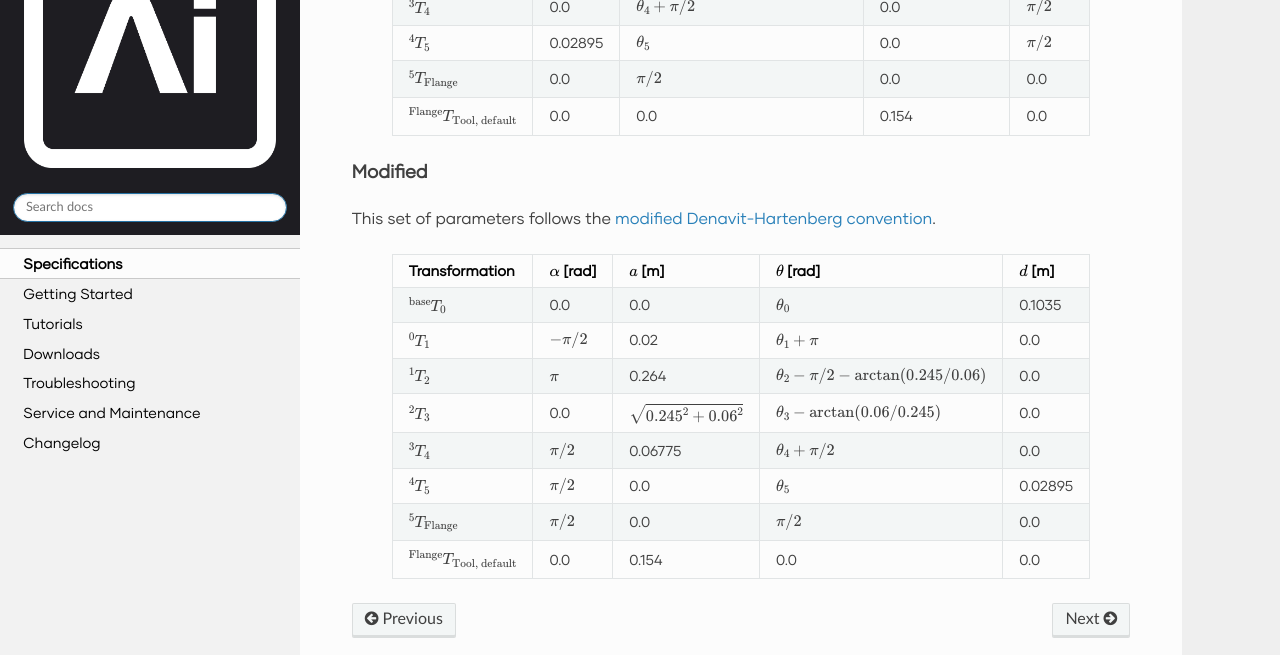
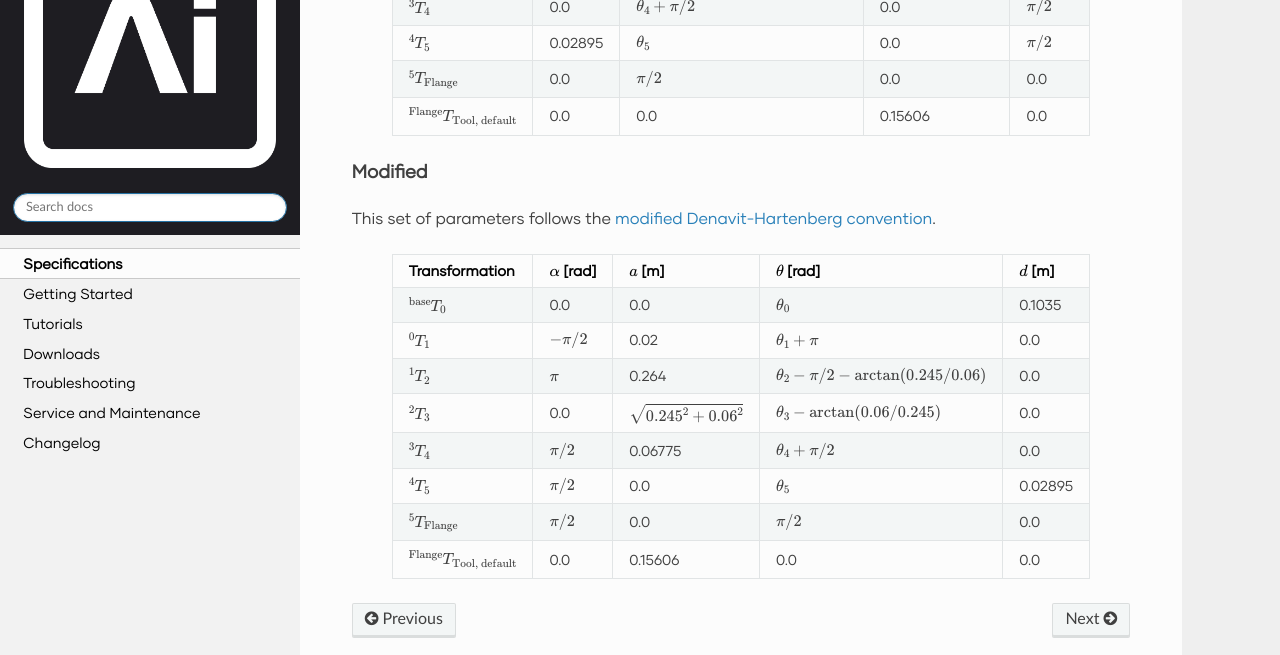
Before and after one commit to TrossenRobotics/trossen_arm, a Sphinx documentation site: the page built from docs/specifications.rst, in a window 1280 px wide and 900 px high, scrolled down 1959 px. Shown: the part 153-808 px from the top of the window. Built offline with Sphinx 7.4.7 and the Read the Docs theme 3.1.0, drawn with Linux system fonts in a browser that asks for light colours; some web fonts are replaced; pages that are not in the unit, such as notebooks, are missing from menus.

Commit message:
Update DH parameters with updated tool frame

```diff
--- a/docs/specifications.rst
+++ b/docs/specifications.rst
@@ -166,7 +166,7 @@ This set of parameters follows the `classic Denavit-Hartenberg convention`_.
   * - :math:`^\text{Flange}T_\text{Tool, default}`
     - 0.0
     - 0.0
-    - 0.154
+    - 0.15606
     - 0.0
 
 Modified
@@ -223,6 +223,6 @@ This set of parameters follows the `modified Denavit-Hartenberg convention`_.
     - 0.0
   * - :math:`^\text{Flange}T_\text{Tool, default}`
     - 0.0
-    - 0.154
+    - 0.15606
     - 0.0
     - 0.0
```
